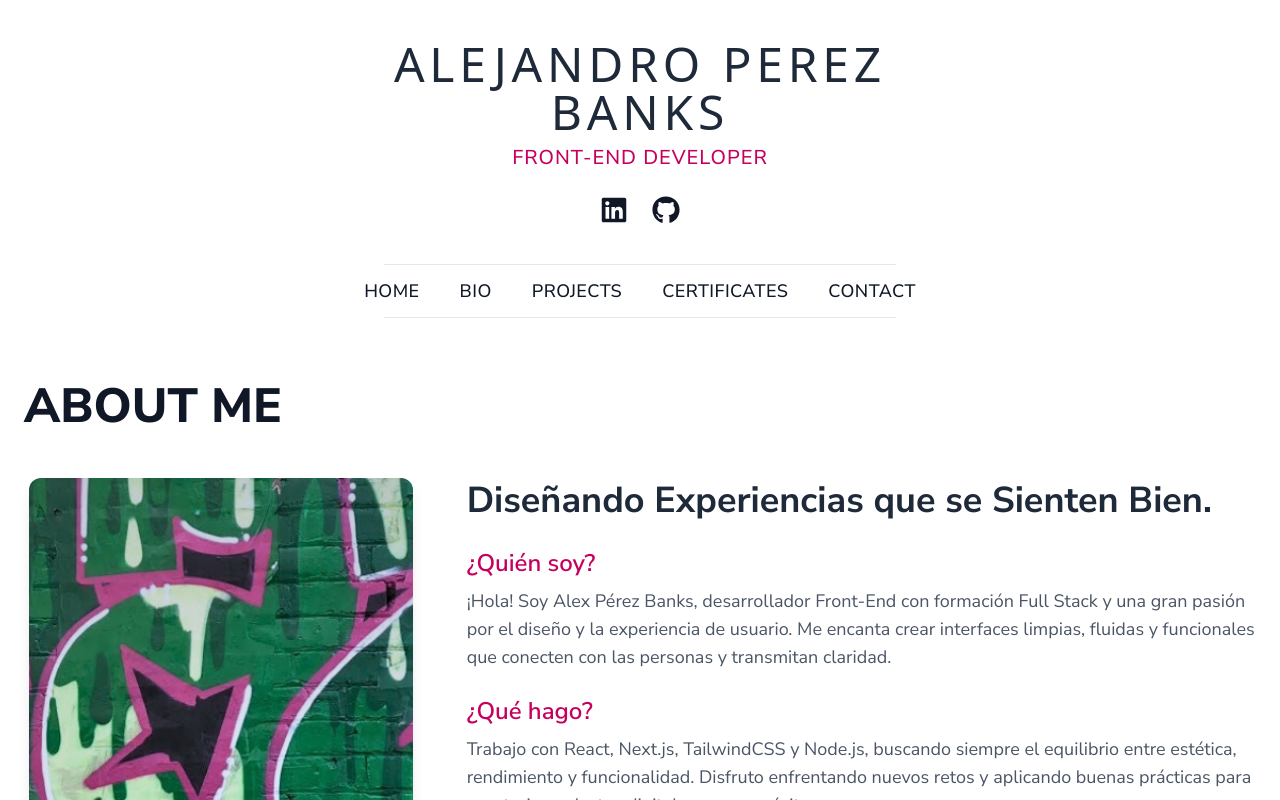
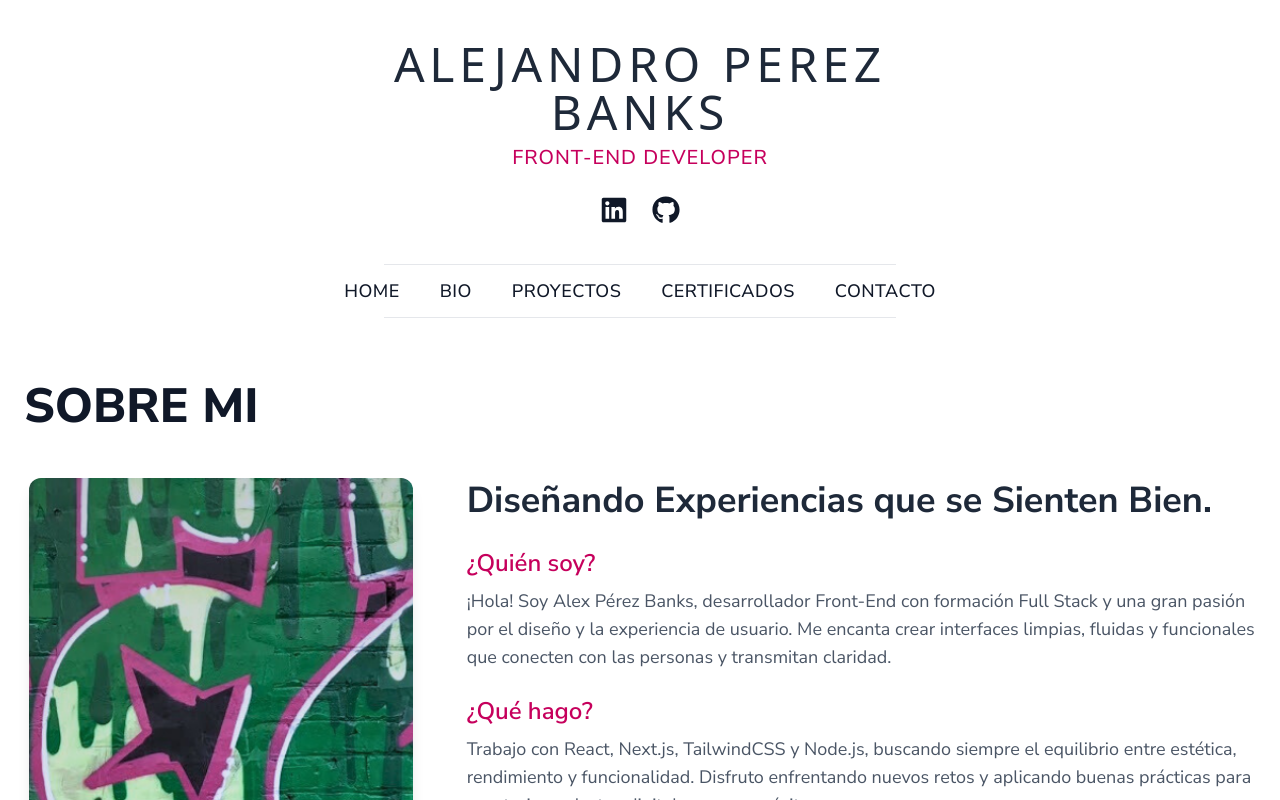
Before and after one commit to APerezBanks/Alejandro-Portfolio-25, a React (Vite) app: page /bio in a window 1280 px wide. Shown: the top 800 px of the page. Built offline with nearby package versions, Linux system fonts and the light colour scheme.

Commit message:
nav bar del header cambiando a espaniol

```diff
--- a/src/components/Bio.jsx
+++ b/src/components/Bio.jsx
@@ -57,7 +57,7 @@ function Bio() {
   return (
     <section className="container mx-auto px-6 py-16">
       {/* Título de la Sección */}
-      <h2 className="text-5xl font-extrabold mb-12 text-gray-900">ABOUT ME</h2>
+      <h2 className="text-5xl font-extrabold mb-12 text-gray-900">SOBRE MI</h2>
 
       {/* Contenido Principal: Foto | Texto + Habilidades */}
       <div className="flex flex-col lg:flex-row gap-12">
--- a/src/components/Layout/Header.jsx
+++ b/src/components/Layout/Header.jsx
@@ -1,13 +1,23 @@
 import { useState } from "react";
 import { Link } from "react-router-dom";
-import {
-  FaBars,
-  FaTimes,
-  FaLinkedin,
-  FaGithub,
-  FaEnvelope,
-} from "react-icons/fa";
+import { FaBars, FaTimes, FaLinkedin, FaGithub } from "react-icons/fa";
 import { motion, AnimatePresence } from "framer-motion";
+
+const navItems = {
+  HOME: "/",
+  BIO: "/bio",
+  PROYECTOS: "/projects", // Mapea PROYECTOS a /projects
+  CERTIFICADOS: "/certificates", // Mapea CERTIFICADOS a /certificates
+  CONTACTO: "/contact", // Mapea CONTACTO a /contact
+};
+
+const navItemsMap = {
+  HOME: "/",
+  BIO: "/bio",
+  PROYECTOS: "/projects", // Apunta a la ruta real de React Router
+  CERTIFICADOS: "/certificates", // Apunta a la ruta real de React Router
+  CONTACTO: "/contact", // Apunta a la ruta real de React Router
+};
 
 const Header = () => {
   const [menuOpen, setMenuOpen] = useState(false);
@@ -45,12 +55,6 @@ const Header = () => {
           >
             <FaGithub size={28} />
           </a>
-          {/* <a
-            href="mailto:TU_CORREO"
-            className="text-gray-900 hover:text-red-600 transition duration-200"
-          >
-            <FaEnvelope size={28} />
-          </a> */}
         </div>
       </div>
 
@@ -66,17 +70,16 @@ const Header = () => {
       {/* Navegación normal en desktop */}
       <nav className="hidden md:block mt-10 border-t border-b border-gray-200 py-3 w-full max-w-lg mx-auto">
         <div className="flex justify-center space-x-10 text-lg font-medium tracking-wide">
-          {["HOME", "BIO", "PROJECTS", "CERTIFICATES", "CONTACT"].map(
-            (item) => (
+          {Object.entries(navItems).map(([label, path]) => (
             <Link
-                key={item}
-                to={item === "HOME" ? "/" : `/${item.toLowerCase()}`}
+              key={label}
+              to={path} // Usa la ruta correcta (/projects, /certificates, etc.)
               className="text-gray-900 hover:text-pink-700 hover:underline hover:decoration-pink-700 transition duration-200"
             >
-                {item}
+              {label}{" "}
+              {/* Usa el texto en español (PROYECTOS, CERTIFICADOS, etc.) */}
             </Link>
-            )
-          )}
+          ))}
         </div>
       </nav>
 
@@ -91,18 +94,18 @@ const Header = () => {
             transition={{ duration: 0.25 }}
           >
             <div className="flex flex-col space-y-8 text-2xl font-medium">
-              {["HOME", "BIO", "PROJECTS", "CERTIFICATES", "CONTACT"].map(
-                (item) => (
+              {/* Usamos Object.entries para iterar sobre el mapa de nombres y rutas */}
+              {Object.entries(navItemsMap).map(([label, path]) => (
                 <Link
-                    key={item}
-                    to={item === "HOME" ? "/" : `/${item.toLowerCase()}`}
+                  key={label}
+                  to={path} // <-- Usa la ruta correcta (/projects, /certificates, etc.)
                   onClick={closeMenu}
                   className="text-gray-900 hover:text-pink-700 hover:underline hover:decoration-pink-700 transition duration-200"
                 >
-                    {item}
+                  {label}{" "}
+                  {/* <-- Muestra el texto en español (PROYECTOS, CONTACTO, etc.) */}
                 </Link>
-                )
-              )}
+              ))}
             </div>
           </motion.div>
         )}
--- a/src/components/Projects.jsx
+++ b/src/components/Projects.jsx
@@ -5,7 +5,7 @@ function Projects() {
   return (
     <section className="container mx-auto px-6 py-16">
       {/* Título de la Sección */}
-      <h2 className="text-5xl font-extrabold mb-12 text-gray-900">PROJECTS</h2>
+      <h2 className="text-5xl font-extrabold mb-12 text-gray-900">PROYECTOS</h2>
 
       {/* Contenedor Grid para las Tarjetas */}
       <div className="grid grid-cols-1 md:grid-cols-2 lg:grid-cols-4 gap-10">
```
Lines whose indentation alone changed are shown as unchanged.
